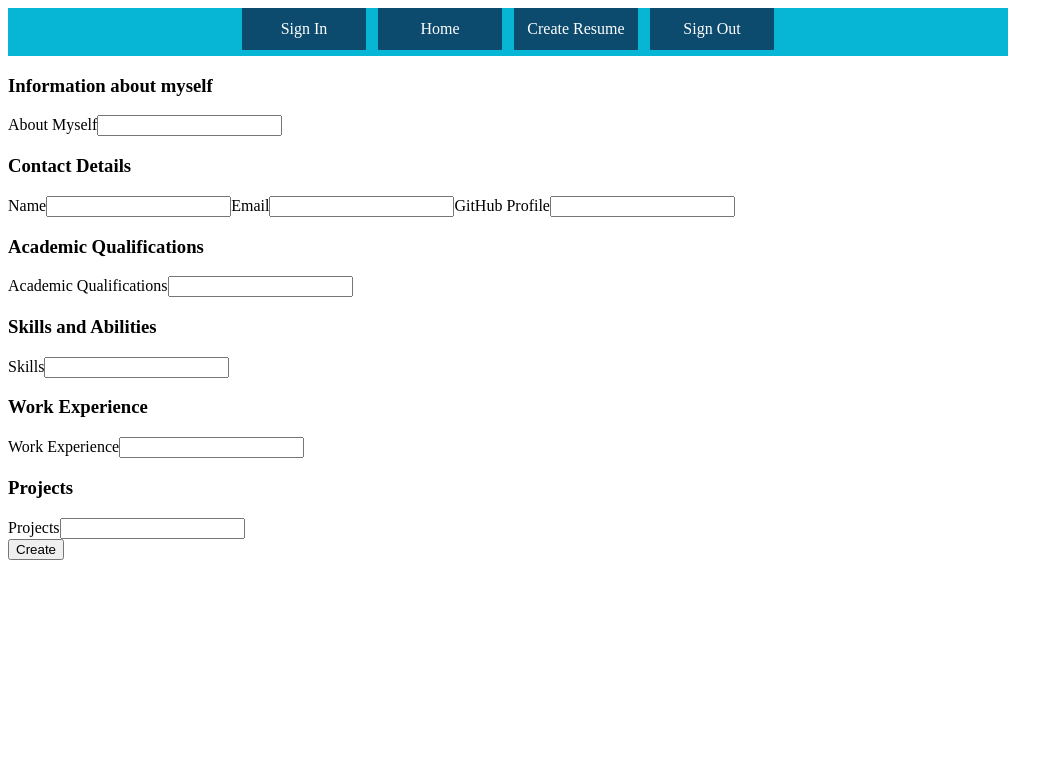
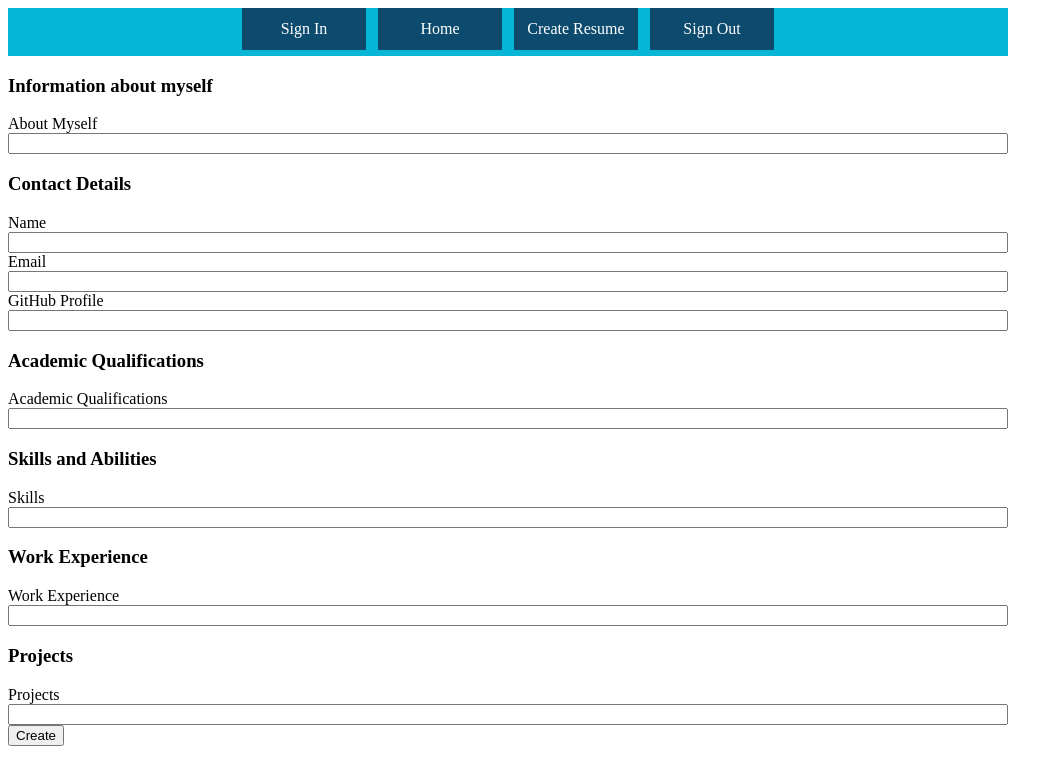
Before and after one commit to evansochieng/react-project, a React (Create React App) app: page /createresume in a window 1280 px wide. Shown: the top 784 px of the page, without its empty margins (0-1063 px from the left). Built offline with nearby package versions, Linux system fonts and the light colour scheme.

Commit message:
Vertically allign form elements

```diff
--- a/src/components/CreateResume.js
+++ b/src/components/CreateResume.js
@@ -54,7 +54,10 @@ function CreateResume({ addNewResume }) {
     <div>
       <form className="resume" onSubmit={(e) => createResume(e)}>
         {/* Information about myself */}
-        <div className="about">
+        <div
+          className="about"
+          style={{ display: "flex", flexDirection: "column", width: "1000px" }}
+        >
           <h3>Information about myself</h3>
           <label htmlFor="about">About Myself</label>
           <input
@@ -66,7 +69,9 @@ function CreateResume({ addNewResume }) {
         </div>
 
         {/* Contact details: official name, githubUsername, phone, email */}
-        <div>
+        <div
+          style={{ display: "flex", flexDirection: "column", width: "1000px" }}
+        >
           <h3>Contact Details</h3>
           <label htmlFor="name">Name</label>
           <input
@@ -93,7 +98,10 @@ function CreateResume({ addNewResume }) {
         </div>
 
         {/* Education */}
-        <div className="education">
+        <div
+          className="education"
+          style={{ display: "flex", flexDirection: "column", width: "1000px" }}
+        >
           <h3>Academic Qualifications</h3>
           <label htmlFor="education">Academic Qualifications</label>
           <input
@@ -105,7 +113,10 @@ function CreateResume({ addNewResume }) {
         </div>
 
         {/* Skills and Abilities */}
-        <div className="skills">
+        <div
+          className="skills"
+          style={{ display: "flex", flexDirection: "column", width: "1000px" }}
+        >
           <h3>Skills and Abilities</h3>
           <label htmlFor="skills">Skills</label>
           <input
@@ -118,7 +129,10 @@ function CreateResume({ addNewResume }) {
         </div>
 
         {/* Work Experience */}
-        <div className="experience">
+        <div
+          className="experience"
+          style={{ display: "flex", flexDirection: "column", width: "1000px" }}
+        >
           <h3>Work Experience</h3>
           <label htmlFor="experience">Work Experience</label>
           <input
@@ -131,7 +145,10 @@ function CreateResume({ addNewResume }) {
         </div>
 
         {/* Projects */}
-        <div className="projects">
+        <div
+          className="projects"
+          style={{ display: "flex", flexDirection: "column", width: "1000px" }}
+        >
           <h3>Projects</h3>
           <label htmlFor="projects">Projects</label>
           <input
--- a/src/components/Home.js
+++ b/src/components/Home.js
@@ -40,6 +40,7 @@ function Home() {
 
     return (
       <>
+        <div>
           <h1>Welcome to Resume Builder Application</h1>
           <form onSubmit={(e) => searchResume(e)}>
             <input
@@ -60,6 +61,7 @@ function Home() {
               </p>
             )}
           </div>
+        </div>
       </>
     );
 }
--- a/src/components/SignIn.js
+++ b/src/components/SignIn.js
@@ -3,14 +3,14 @@ import React from "react";
 function SignIn() {
   return (
     <div>
-      <form className="flex-1" style={{display: 'flex', flexDirection: 'column'}}>
+      <form className="flex-1" style={{display: 'flex', flexDirection: 'column', width: '400px'}}>
         <label htmlFor="username">Username: </label>
         <input type="text" name="username" id="username" />
 
         <label htmlFor="password">Password: </label>
         <input type="password" name="password" id="password" />
 
-        <button>Sign In</button>
+        <button style={{width: '100px'}}>Sign In</button>
       </form>
     </div>
   );
```
Lines whose indentation alone changed are shown as unchanged.
